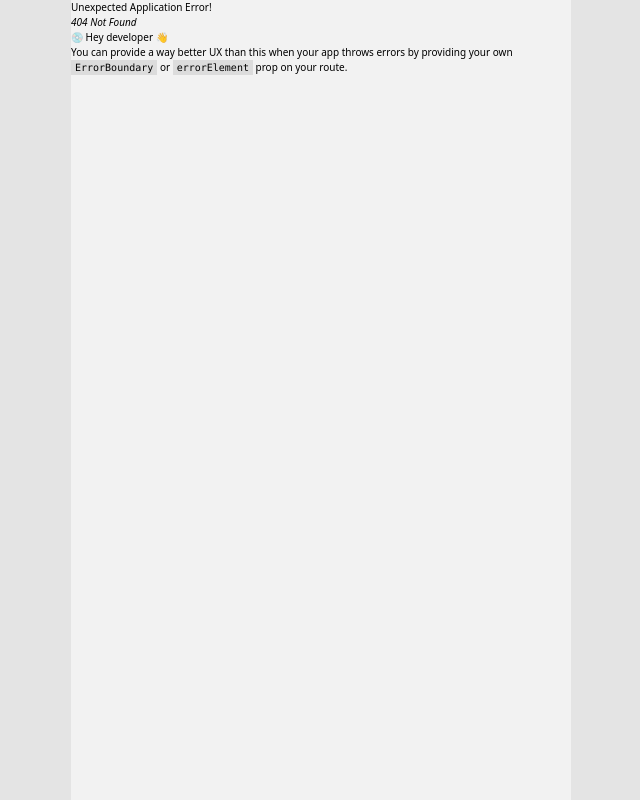
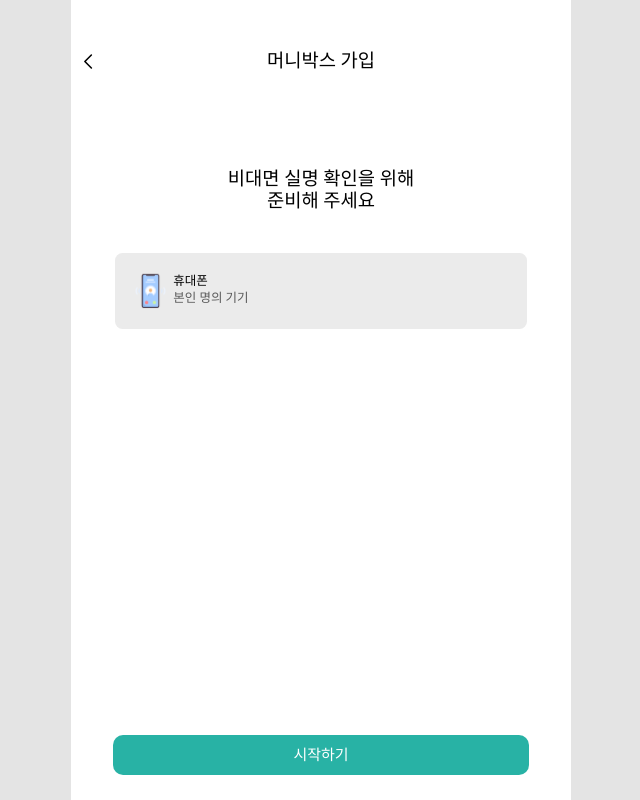
Before and after one commit to Hana4Team/FE, a React (Vite) app: page /mission2/account-opening in a window 1280 px wide. Before the commit this address had no page. Shown: the whole page, without its empty margins (319-959 px from the left). Built offline with nearby package versions, Linux system fonts and the light colour scheme.

Commit message:
feat: 머니박스 통장 개설 구현중

```diff
--- a/src/components/molecules/ChoiceItem.tsx
+++ b/src/components/molecules/ChoiceItem.tsx
@@ -1,11 +1,11 @@
 import { FC } from 'react';
 
-interface IProps {
+interface IProps<T> {
   name: string;
-  onClick?: () => void;
+  onClick?: (prev?: T) => void;
 }
 
-export const ChoiceItem: FC<IProps> = ({ name, onClick }) => {
+export const ChoiceItem: FC<IProps<any>> = ({ name, onClick }) => {
   return (
     <p
       className='font-hanaRegular text-[1.4rem] pb-3 border-b-[1px] border-[#E6E6E6] cursor-pointer'
--- a/src/main.tsx
+++ b/src/main.tsx
@@ -17,6 +17,7 @@ import { MoneyBox } from './pages/moneyBox/MoneyBox.tsx';
 import { Sending } from './pages/moneyBox/Sending.tsx';
 import { MyPage } from './pages/main/MyPage.tsx';
 import { AlarmPage } from './pages/main/AlarmPage.tsx';
+import { Mission2AccountOpening } from './pages/mission2/Mission2AccountOpening.tsx';
 
 const router = createBrowserRouter([
   {
@@ -27,6 +28,10 @@ const router = createBrowserRouter([
       { path: 'sending', element: <Sending /> },
       { path: 'join', element: <Join /> },
       { path: 'login', element: <Login /> },
+      {
+        path: 'mission2/account-opening',
+        element: <Mission2AccountOpening />,
+      },
       {
         element: <Navbar />,
         children: [
--- /dev/null
+++ b/src/pages/mission2/Mission2AccountOpening.tsx
@@ -0,0 +1,170 @@
+import { useRef, useState } from 'react';
+import Topbar from '../../components/Topbar';
+import { Button } from '../../components/ui/Button';
+import { ChoiceMenu } from '../../components/ChoiceMenu';
+import { ChoiceItem } from '../../components/molecules/ChoiceItem';
+
+type userInfo = {
+  name: string;
+  mobile_carrier: '' | 'SKT' | 'KT' | 'LG U+';
+  phone_number: string;
+  job: string;
+  asset_status: string;
+  checkCard: boolean;
+  password: number;
+};
+
+export const Mission2AccountOpening = () => {
+  const [currentNumber, setCurrentNumber] = useState<number>(0);
+  const [showModal, setShowModal] = useState<boolean>(false);
+  const [btnActive, setBtnActive] = useState<boolean>(true);
+  const [info, setInfo] = useState<userInfo>({
+    name: '',
+    mobile_carrier: '',
+    phone_number: '',
+    job: '',
+    asset_status: '',
+    checkCard: false,
+    password: 0,
+  });
+
+  const phoneInput = useRef<HTMLInputElement | null>(null);
+  const nameInput = useRef<HTMLInputElement | null>(null);
+
+  const nextHandler = () => {
+    setCurrentNumber((prev) => prev + 1);
+    setBtnActive(false);
+  };
+
+  // 유효성 체크
+  const checkEffectPhone = () => {
+    if (phoneInput.current?.value === '') {
+      console.log('채워주겡');
+      return;
+    }
+  };
+  const checkEffectName = () => {};
+
+  // 모달 선택 변경
+  const checkMobileCarrierModal = (
+    prev: userInfo,
+    name: 'SKT' | 'KT' | 'LG U+'
+  ) => {
+    setInfo({
+      ...prev,
+      mobile_carrier: name,
+    });
+    setShowModal(false);
+  };
+
+  console.log('info>>', info);
+  // 종류, 비밀번호(백에게 넘길 데이터)
+  return (
+    <>
+      {showModal && (
+        <ChoiceMenu title='통신사' onClose={() => setShowModal(!showModal)}>
+          <div className='flex flex-col justify-center gap-5'>
+            {currentNumber === 1 && (
+              <>
+                <ChoiceItem
+                  name='SKT'
+                  onClick={() => checkMobileCarrierModal(info, 'SKT')}
+                />
+                <ChoiceItem
+                  name='KT'
+                  onClick={() => checkMobileCarrierModal(info, 'KT')}
+                />
+                <ChoiceItem
+                  name='LG U+'
+                  onClick={() => checkMobileCarrierModal(info, 'LG U+')}
+                />
+              </>
+            )}
+          </div>
+        </ChoiceMenu>
+      )}
+      <div className='bg-white flex flex-col items-center h-screen w-full'>
+        <Topbar title='머니박스 가입' />
+        <div className='flex flex-col justify-between items-center w-full h-full py-10'>
+          <div className='flex flex-col px-10 w-full'>
+            {currentNumber !== 0 && (
+              <h1 className='text-4xl font-hanaMedium mb-7 whitespace-pre-line leading-snug'>
+                {currentNumber === 1 && '정보를 확인해주세요'}
+                {currentNumber === 2 &&
+                  `휴대폰으로 전송된 인증번호\n 6자리를 입력해주세요`}
+                {currentNumber === 3 && `${'ㅇㅇ'}님의 직업을\n 선택해주세요`}
+                {currentNumber === 4 &&
+                  `${'ㅇㅇ'}님의 자산현황을\n 선택해주세요`}
+                {currentNumber === 5 &&
+                  `안전한 금융거래를 위해\n 확인해 주세요`}
+                {(currentNumber === 6 || currentNumber === 7) &&
+                  '머니박스 통장을 만들게요'}
+                {currentNumber === 8 && `신청내역을\n 확인해주세요`}
+              </h1>
+            )}
+            {currentNumber === 0 && (
+              <div className='flex flex-col justify-center items-center mt-24 w-full gap-16'>
+                <h1 className='font-hanaMedium text-3xl text-center'>
+                  비대면 실명 확인을 위해
+                  <br /> 준비해 주세요
+                </h1>
+                <div
+                  className='flex w-11/12 bg-[#EBEBEB] p-8 rounded-xl cursor-pointer'
+                  onClick={() => nextHandler()}
+                >
+                  <img src='/icons/call.svg' alt='call' className='w-13' />
+                  <div className='font-hanaMedium text-xl ml-3'>
+                    휴대폰
+                    <p className='text-[#595959]'>본인 명의 기기</p>
+                  </div>
+                </div>
+              </div>
+            )}
+            {currentNumber === 1 && (
+              <div className='font-hanaMedium flex flex-col justify-center gap-10'>
+                <div className='flex flex-col gap-1 text-2xl'>
+                  <label className='text-[#979797]'>휴대폰번호</label>
+                  <input
+                    type='tel'
+                    ref={phoneInput}
+                    onBlur={checkEffectPhone}
+                    className='border-b-[1px] border-black py-3'
+                  />
+                </div>
+                <div className='flex flex-col gap-1 text-2xl'>
+                  <label className='text-[#979797]'>통신사</label>
+                  <input
+                    type='button'
+                    value={info.mobile_carrier}
+                    className='border-b-[1px] border-black py-3 text-start'
+                    onClick={() => setShowModal(true)}
+                  />
+                </div>
+                <div className='flex flex-col gap-1 text-2xl'>
+                  <label className='text-[#979797]'>이름</label>
+                  <input
+                    type='text'
+                    ref={nameInput}
+                    onBlur={checkEffectName}
+                    className='border-b-[1px] border-black py-3'
+                  />
+                </div>
+              </div>
+            )}
+          </div>
+          <Button
+            text={
+              currentNumber === 0
+                ? '시작하기'
+                : currentNumber === 9
+                  ? '완료'
+                  : '다음'
+            }
+            onClick={() => nextHandler()}
+            isActive={btnActive}
+          />
+        </div>
+      </div>
+    </>
+  );
+};
```
Also changed, not shown: public/icons/call.svg (added).
